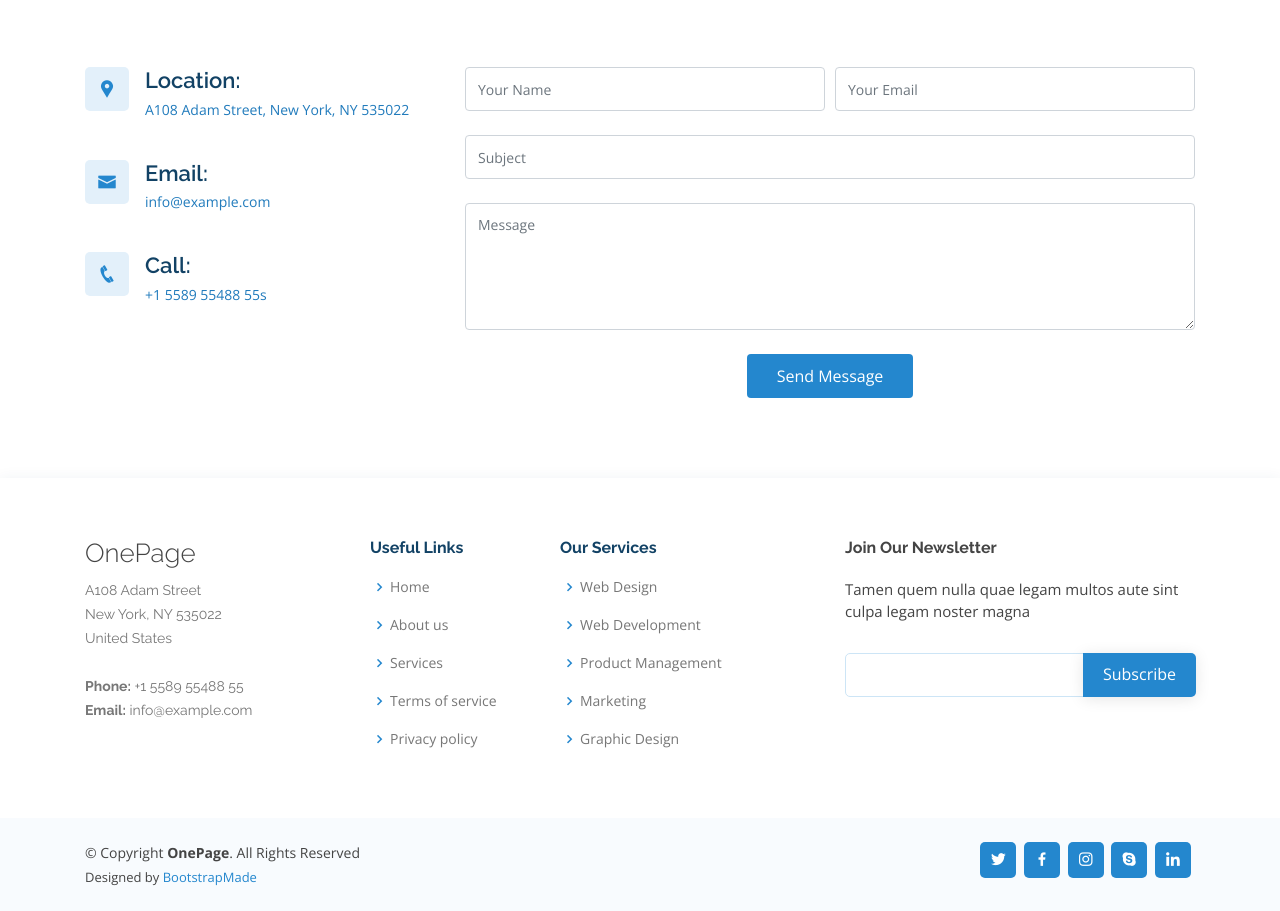
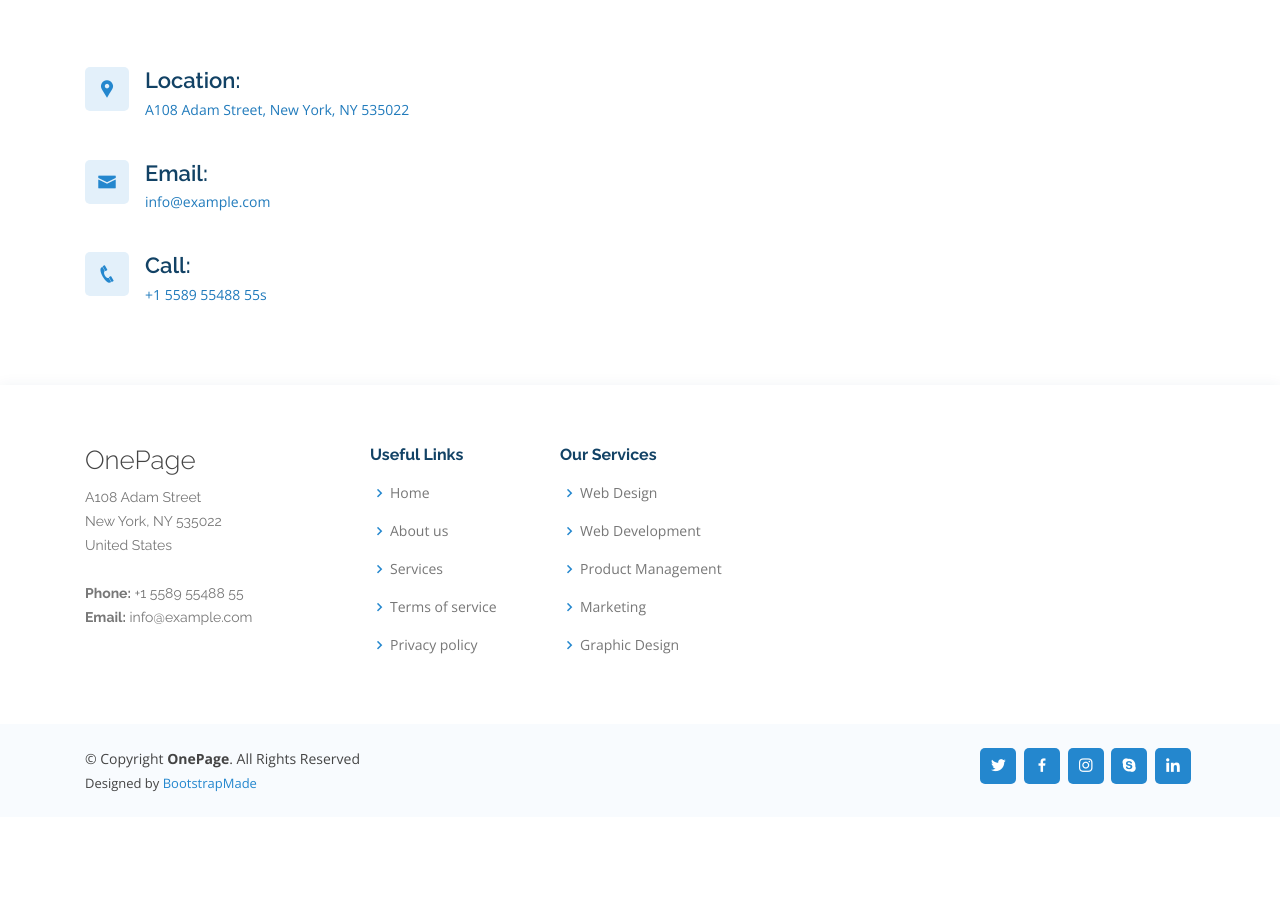
Before and after one commit to emilianocolon/emilianocolon.github.io, a plain HTML site: page index.html in a window 1280 px wide. Shown: the part 8200-9111 px from the top of the page. After the commit the page ends 9017 px from the top, so only its background shows below. Drawn offline with nearby package versions, Linux system fonts and the light colour scheme; grey boxes are pictures that could not be loaded.

Commit message:
Removed contact form and subscribe to newsletter

```diff
--- a/index.html
+++ b/index.html
@@ -860,37 +860,6 @@
 
           </div>
 
-          <div class="col-lg-8 mt-5 mt-lg-0">
-
-            <form action="forms/contact.php" method="post" role="form" class="php-email-form">
-              <div class="form-row">
-                <div class="col-md-6 form-group">
-                  <input type="text" name="name" class="form-control" id="name" placeholder="Your Name" data-rule="minlen:4" data-msg="Please enter at least 4 chars" />
-                  <div class="validate"></div>
-                </div>
-                <div class="col-md-6 form-group">
-                  <input type="email" class="form-control" name="email" id="email" placeholder="Your Email" data-rule="email" data-msg="Please enter a valid email" />
-                  <div class="validate"></div>
-                </div>
-              </div>
-              <div class="form-group">
-                <input type="text" class="form-control" name="subject" id="subject" placeholder="Subject" data-rule="minlen:4" data-msg="Please enter at least 8 chars of subject" />
-                <div class="validate"></div>
-              </div>
-              <div class="form-group">
-                <textarea class="form-control" name="message" rows="5" data-rule="required" data-msg="Please write something for us" placeholder="Message"></textarea>
-                <div class="validate"></div>
-              </div>
-              <div class="mb-3">
-                <div class="loading">Loading</div>
-                <div class="error-message"></div>
-                <div class="sent-message">Your message has been sent. Thank you!</div>
-              </div>
-              <div class="text-center"><button type="submit">Send Message</button></div>
-            </form>
-
-          </div>
-
         </div>
 
       </div>
@@ -937,15 +906,6 @@
               <li><i class="bx bx-chevron-right"></i> <a href="#">Graphic Design</a></li>
             </ul>
           </div>
-
-          <div class="col-lg-4 col-md-6 footer-newsletter">
-            <h4>Join Our Newsletter</h4>
-            <p>Tamen quem nulla quae legam multos aute sint culpa legam noster magna</p>
-            <form action="" method="post">
-              <input type="email" name="email"><input type="submit" value="Subscribe">
-            </form>
-          </div>
-
         </div>
       </div>
     </div>
```
